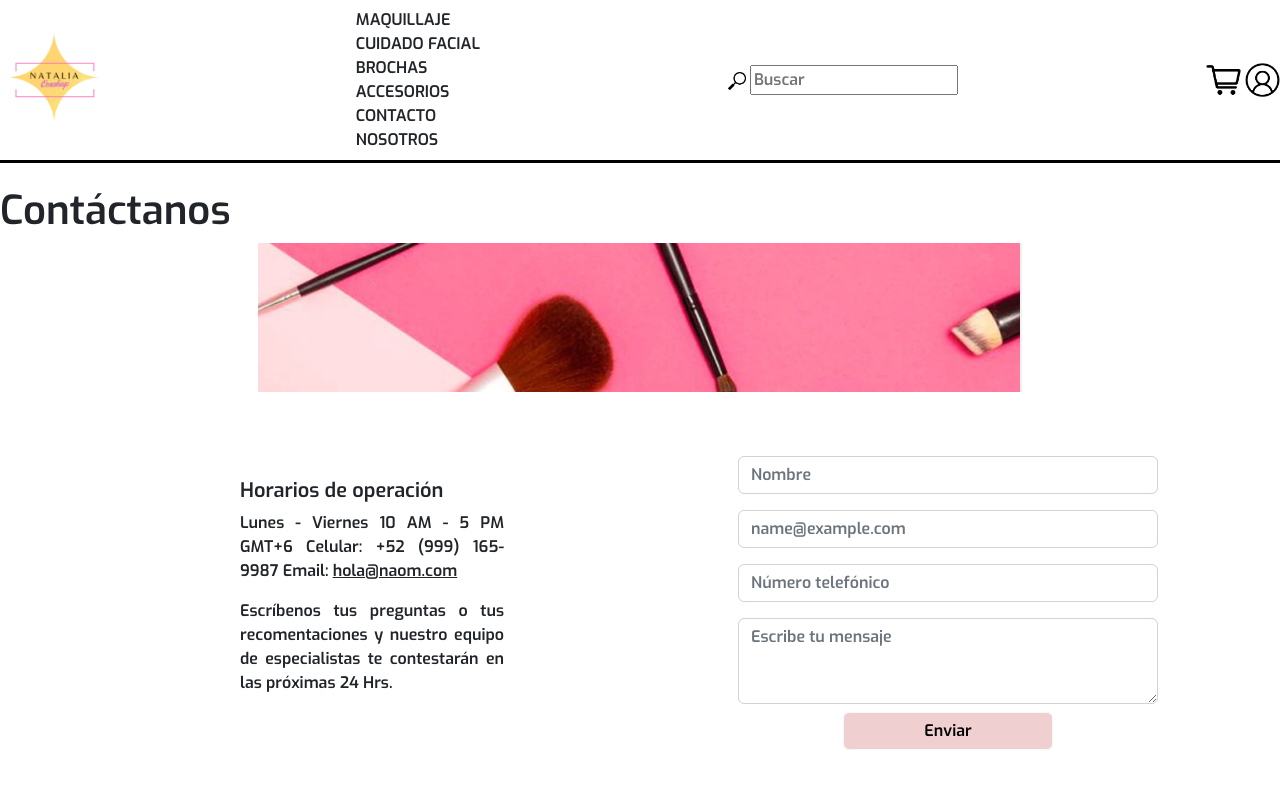
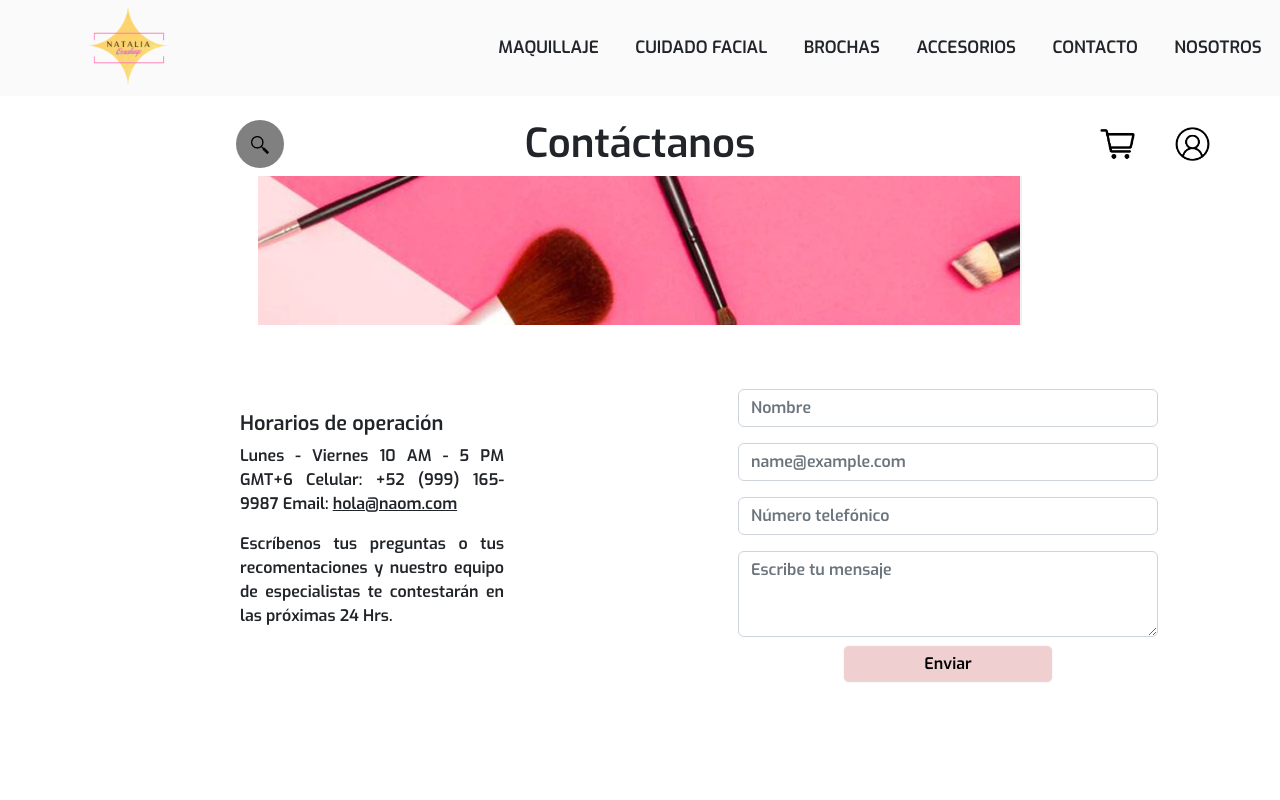
Before and after one commit to JosueTo/NAOM, a plain HTML site: page HTML/contact.html in a window 1280 px wide. Shown: the top 800 px of the page. Drawn offline with nearby package versions, Linux system fonts and the light colour scheme.

Commit message:
Otro quick fix

```diff
--- a/HTML/contact.html
+++ b/HTML/contact.html
@@ -8,12 +8,13 @@
     <link href="https://cdn.jsdelivr.net/npm/bootstrap@5.2.3/dist/css/bootstrap.min.css" rel="stylesheet"
         integrity="sha384-rbsA2VBKQhggwzxH7pPCaAqO46MgnOM80zW1RWuH61DGLwZJEdK2Kadq2F9CUG65" crossorigin="anonymous">
     <link rel="stylesheet" href="../css/styles.css">
+    <link rel="stylesheet" href="../css/navbar.css">
 </head>
 
 <body>
 
-    <nav class="navbar" style="background-color: #ffffff; border-bottom: black 3px solid; ">
-        <img src="../Fotos_pagina/Original makeup.png" alt="" width="108px">
+    <nav class="navbar">
+        <img src="../Fotos_pagina/Original makeup.png" alt="" width="96px" id="pageLogo">
 
         <div id="menuNav">
           <span class="nav">MAQUILLAJE</span>
@@ -25,8 +26,9 @@
         </div>
 
         <div class="input-wrapper">
-            <img src="../Fotos_pagina/Lupa1.png" alt="" width="18px" id="iconSearch">
-            <input type="search" placeholder="Buscar" id="searchInput">
+          <button id="searchButton"><img src="../Fotos_pagina/Lupa.png" alt="" width="18px" id="iconSearch"></button>
+          <button id="cancelSearch" style="display: none;"><img src="../Fotos_pagina/X.png" alt="" width="30px" id="cancelSearchIcon"></button>
+          <input type="search" placeholder="Buscar" id="searchInput" style="display:none">
         </div>
 
         <div class="user-wrapper">
@@ -97,6 +99,7 @@
 
 
 
+    <script src="../js/navbar.js"></script>
     <script src="https://cdn.jsdelivr.net/npm/bootstrap@5.2.3/dist/js/bootstrap.bundle.min.js"
         integrity="sha384-kenU1KFdBIe4zVF0s0G1M5b4hcpxyD9F7jL+jjXkk+Q2h455rYXK/7HAuoJl+0I4" crossorigin="anonymous">
     </script>
```
Lines whose indentation alone changed are shown as unchanged.
